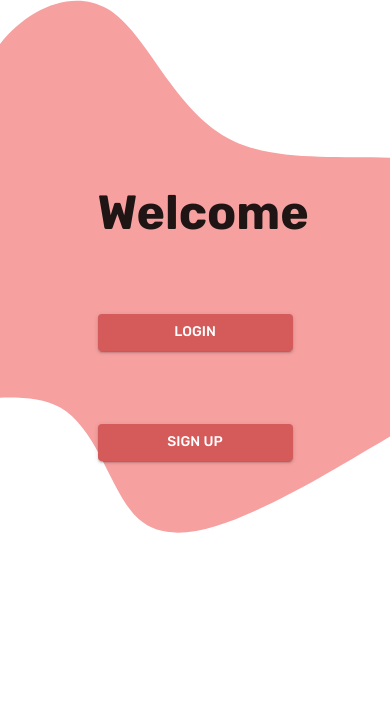
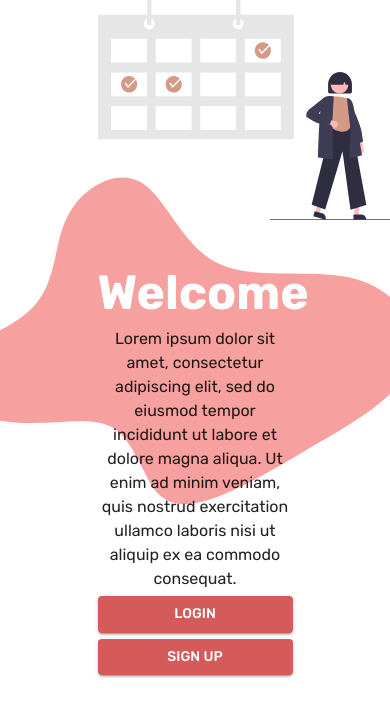
Before and after one commit to meetingbook/meetingbook, a React (Vite) app in the folder webapp/: page / in a window 390 px wide. Shown: the top 716 px of the page. Built offline with nearby package versions, Linux system fonts and the light colour scheme.

Commit message:
no responsive layout

```diff
--- a/webapp/src/pages/welcome/index.jsx
+++ b/webapp/src/pages/welcome/index.jsx
@@ -4,13 +4,15 @@ import { styled } from '@mui/system';
 import { Button } from '../../ui/components/atoms/button';
 import GlobalStyles from '@mui/material/GlobalStyles';
 import blob from '../../assets/images/pinkblob_for_welcom.svg';
+import girl from '../../assets/images/undraw_Online_calendar.svg';
+import { Paragraph } from '../../ui/components/atoms/paragraph';
 
 const inputGlobalStyles = (
   <GlobalStyles
     styles={{
       body: {
         background: `url(${blob}) no-repeat 50% 50%`,
-        backgroundSize: 'cover',
+        backgroundSize: '100%',
         width: '50%',
         margin: '0 auto',
       },
@@ -18,19 +20,33 @@ const inputGlobalStyles = (
   />
 );
 
+const WhiteTitle = styled(Title)(({ theme }) => ({
+  color: theme.palette.white.main,
+  textAlign: 'center',
+}));
+
 export const Welcome = () => {
   return (
+    <Box>
+      <img src={girl} />
       <Box
         sx={{
           display: 'flex',
           flexDirection: 'column',
           justifyContent: 'space-evenly',
           height: '50vh',
-        marginTop: '7em',
+          marginTop: '2em',
         }}
       >
         {inputGlobalStyles}
-      <Title>Welcome</Title>
+
+        <WhiteTitle>Welcome</WhiteTitle>
+        <Paragraph sx={{ textAlign: 'center' }}>
+          Lorem ipsum dolor sit amet, consectetur adipiscing elit, sed do
+          eiusmod tempor incididunt ut labore et dolore magna aliqua. Ut enim ad
+          minim veniam, quis nostrud exercitation ullamco laboris nisi ut
+          aliquip ex ea commodo consequat.
+        </Paragraph>
         <Box>
           <Button fullWidth={true} href="/login">
             Login
@@ -42,5 +58,6 @@ export const Welcome = () => {
           </Button>
         </Box>
       </Box>
+    </Box>
   );
 };
--- /dev/null
+++ b/webapp/src/ui/components/atoms/paragraph/index.jsx
@@ -0,0 +1,3 @@
+import { Typography } from '../typography';
+
+export const Paragraph = (props) => <Typography {...props} />;
```
Lines whose indentation alone changed are shown as unchanged.
